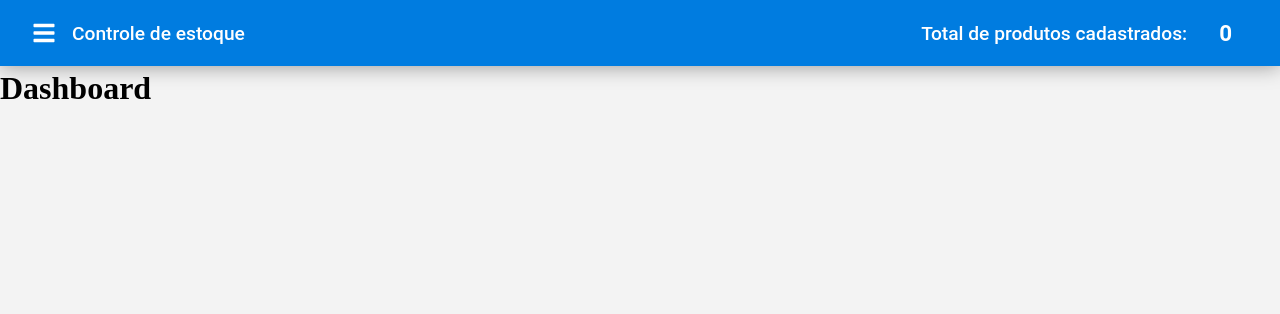
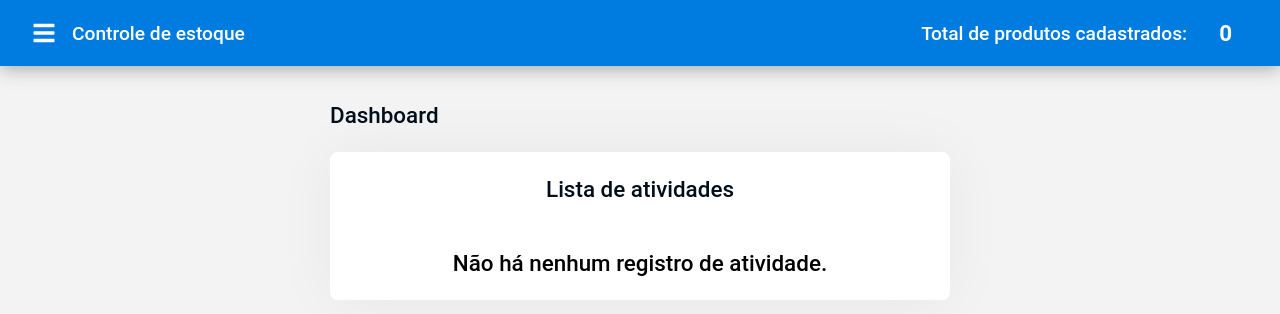
Before and after one commit to michelwene/Controle-de-estoque, a React (Create React App) app: page /dashboard in a window 1280 px wide. Shown: the top 314 px of the page. Built offline with nearby package versions, Linux system fonts and the light colour scheme.

Commit message:
feat: redux create reports

```diff
--- a/src/components/EmptyMessage/styles.ts
+++ b/src/components/EmptyMessage/styles.ts
@@ -2,6 +2,7 @@ import styled from "styled-components";
 
 export const EmptyList = styled.div`
 	margin-top: 2rem;
+	width: 100%;
 `;
 
 export const EmptyListText = styled.p`
--- a/src/pages/Dashboard/index.tsx
+++ b/src/pages/Dashboard/index.tsx
@@ -1,9 +1,35 @@
+import EmptyMessage from "components/EmptyMessage";
+import { useSelector } from "react-redux";
+import { selectReports } from "redux/reportsSlice";
+import * as S from "./styles";
+
 export default function Dashboard() {
+	const reports = useSelector(selectReports);
+	// console.log("reports: ", reports);
+
 	return (
 		<>
-			<div>
-				<h1>Dashboard</h1>
-			</div>
+			<S.Container>
+				<S.PageTitle>Dashboard</S.PageTitle>
+				<S.Card>
+					<S.CardHeader>
+						<S.CardTitle>Lista de atividades</S.CardTitle>
+					</S.CardHeader>
+					<S.CardBody>
+						{reports.length === 0 ? (
+							<EmptyMessage text="Não há nenhum registro de atividade." />
+						) : (
+							<>
+								{reports.map((report, index) => (
+									<S.CardWrapper key={report + index}>
+										<S.CardText>{report}</S.CardText>
+									</S.CardWrapper>
+								))}
+							</>
+						)}
+					</S.CardBody>
+				</S.Card>
+			</S.Container>
 		</>
 	);
 }
--- /dev/null
+++ b/src/pages/Dashboard/styles.ts
@@ -0,0 +1,76 @@
+import styled from "styled-components";
+
+export const Container = styled.div`
+	max-width: 620px;
+	margin: 0 auto;
+
+	height: 100%;
+
+	margin-top: 2rem;
+`;
+
+export const PageTitle = styled.h1`
+	font-size: ${({ theme }) => theme.fontSizes.md};
+	font-weight: 500;
+	color: ${({ theme }) => theme.colors.black};
+	font-family: ${({ theme }) => theme.fonts.primary};
+`;
+
+export const Card = styled.div`
+	background: ${({ theme }) => theme.background.shape};
+	border-radius: 0.5rem;
+	padding: 1.5rem 2rem;
+
+	margin-top: 1.5rem;
+
+	display: flex;
+	flex-direction: column;
+	justify-content: space-between;
+	align-items: flex-start;
+
+	box-shadow: 0 0 60px rgba(0, 0, 0, 0.05);
+`;
+
+export const CardHeader = styled.div`
+	width: 100%;
+`;
+
+export const CardTitle = styled.h2`
+	font-size: ${({ theme }) => theme.fontSizes.md};
+	font-weight: 500;
+	color: ${({ theme }) => theme.colors.black};
+	font-family: ${({ theme }) => theme.fonts.primary};
+
+	text-align: center;
+`;
+
+export const CardBody = styled.ul`
+	display: flex;
+	flex-direction: column;
+	align-items: flex-start;
+	justify-content: center;
+
+	gap: 0.5rem;
+	margin-top: 1rem;
+
+	max-height: 500px;
+	overflow-y: auto;
+	width: 100%;
+`;
+
+export const CardWrapper = styled.li`
+	border-bottom: 1px solid #d7d8da;
+
+	padding-bottom: 0.5rem;
+
+	&:last-child {
+		border-bottom: none;
+	}
+`;
+
+export const CardText = styled.p`
+	font-size: ${({ theme }) => theme.fontSizes.sm};
+	font-weight: 400;
+	color: ${({ theme }) => theme.colors.black};
+	font-family: ${({ theme }) => theme.fonts.primary};
+`;
--- a/src/pages/Products/CreateProductModal/Steps/StepOtherInformation/index.tsx
+++ b/src/pages/Products/CreateProductModal/Steps/StepOtherInformation/index.tsx
@@ -2,22 +2,25 @@ import Input from "components/InputForm";
 import ModalCreateCategory from "components/ModalCreateCategory";
 import Select from "components/Select";
 import useToggle from "hooks/useToggle";
-import { useSelector } from "react-redux";
+import { useDispatch, useSelector } from "react-redux";
 import { selectCategories } from "redux/categoriesSlice";
 import * as S from "./styles";
 import { useFormContext } from "react-hook-form";
 import { FormData } from "../..";
-import { unMaskMoney } from "utils/maskOutputs";
+import { maskMoney, unMaskMoney } from "utils/maskOutputs";
 import { useState } from "react";
 import LoadingButton from "components/LoadingButton";
 import { useProductsContext } from "context/ProductsProvider";
 import { v4 as uuid } from "uuid";
 import { StepOtherInformationProps } from "./types";
+import { addReport } from "redux/reportsSlice";
+import { format } from "date-fns";
 
 export default function StepOtherInformation({
 	goToPreviousStep,
 	handleClose,
 }: StepOtherInformationProps) {
+	const dispatch = useDispatch();
 	const { addProduct } = useProductsContext();
 	const [isLoading, setIsLoading] = useState(false);
 	const { handleSubmit } = useFormContext();
@@ -41,6 +44,19 @@ export default function StepOtherInformation({
 			setIsLoading(false);
 			handleClose();
 		}, 3000);
+
+		dispatch(
+			addReport({
+				id: uuid(),
+				type: "create_product",
+				data: {
+					name: dataFormatted.name,
+					created_at: format(dataFormatted.created_at, "dd/MM/yyyy HH:mm"),
+					price: maskMoney(dataFormatted.price),
+					category: dataFormatted.category || "N/C",
+				},
+			})
+		);
 	}
 
 	return (
--- a/src/pages/Products/index.tsx
+++ b/src/pages/Products/index.tsx
@@ -80,12 +80,14 @@ export default function Products() {
 						<CardProduct product={product} key={product.id} />
 					))}
 				</S.ProductsList>
+				{totalPages > 1 && (
 					<Pagination
 						currentPage={page}
 						totalPages={totalPages}
 						nextPage={() => handleNextPage()}
 						prevPage={() => handlePrevPage()}
 					/>
+				)}
 			</S.Container>
 			<ButtonFab onClick={toggle} />
 			{value && <CreateProductModal isShow={value} handleClose={toggle} />}
--- /dev/null
+++ b/src/redux/reportsSlice/index.tsx
@@ -0,0 +1,53 @@
+import { createSlice } from "@reduxjs/toolkit";
+import { RootState } from "redux/store";
+
+type Report = {
+	id: string;
+	type: "delete" | "update" | "create_product" | "create_category";
+	data: {
+		[key: string]: string | number;
+	};
+};
+
+function createReportMessage(report: Report) {
+	const { type, data } = report;
+	switch (type) {
+		case "create_product":
+			return `Você cadastrou um produto com o nome "${data.name}", preço: R$ ${data.price}, categoria: ${data.category}, data: ${data.created_at}.`;
+		case "create_category":
+			return `Você cadastrou uma categoria com o nome "${data.name}" ás ${data.created_at}.`;
+		case "delete":
+			return `Você deletou o produto "${data.name}" ás ${data.created_at}.`;
+		case "update":
+			return `Você atualizou o produto "${data.name}" ás ${data.created_at}.`;
+	}
+}
+
+function saveToLocalStorage(state: Report) {
+	const getReports = localStorage.getItem("reports");
+	const reports = getReports ? JSON.parse(getReports) : [];
+	reports.push(state);
+	localStorage.setItem("reports", JSON.stringify(reports));
+}
+
+const initialState: Report[] = localStorage.getItem("reports")
+	? JSON.parse(localStorage.getItem("reports") as string)
+	: [];
+
+export const reportsSlice = createSlice({
+	name: "reports",
+	initialState,
+	reducers: {
+		addReport: (state, { payload }: { payload: Report }) => {
+			saveToLocalStorage(payload);
+			state.push(payload);
+		},
+	},
+});
+
+export const { addReport } = reportsSlice.actions;
+
+export const selectReports = (state: RootState) =>
+	state.reports.map((report) => createReportMessage(report));
+
+export default reportsSlice.reducer;
--- a/src/redux/store/index.ts
+++ b/src/redux/store/index.ts
@@ -1,9 +1,11 @@
 import { configureStore } from "@reduxjs/toolkit";
 import categoriesSlice from "redux/categoriesSlice";
+import reportsSlice from "redux/reportsSlice";
 
 const store = configureStore({
 	reducer: {
 		categories: categoriesSlice,
+		reports: reportsSlice,
 	},
 });
 
```
Lines whose indentation alone changed are shown as unchanged.
